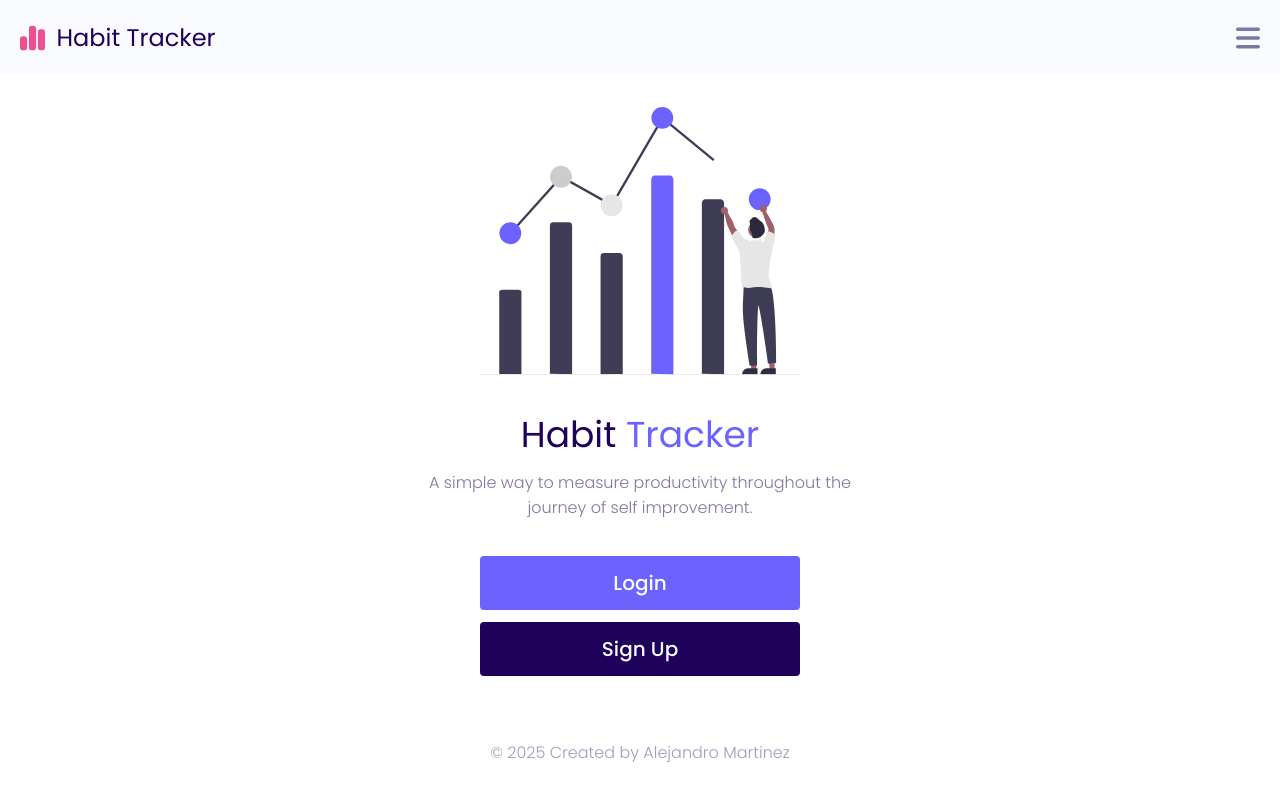
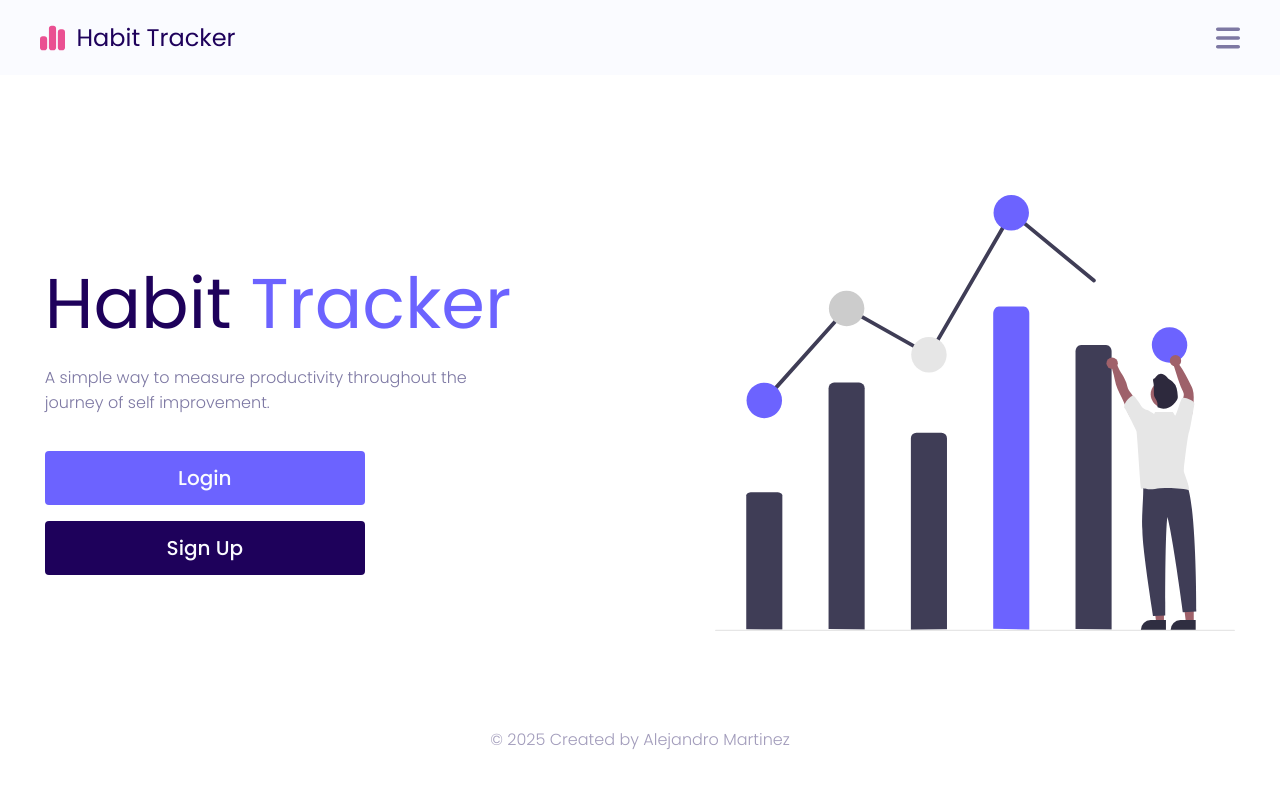
Before and after one commit to CloudOfAlemar/habit-tracker, a React (Vite) app: page / in a window 1280 px wide. Built offline with nearby package versions, Linux system fonts and the light colour scheme.

Commit message:
Completed Responsive styles for Home Page.

```diff
--- a/src/components/Header/Header.scss
+++ b/src/components/Header/Header.scss
@@ -8,6 +8,8 @@
   position: relative;
 
   &__container {
+    max-width: 1200px;
+    margin: auto;
     display: flex;
     justify-content: space-between;
     align-items: center;
--- a/src/pages/Home/Home.scss
+++ b/src/pages/Home/Home.scss
@@ -25,7 +25,7 @@
 
   &__login-btn,
   &__create-btn {
-    margin-bottom: 1.2rem;
+    margin-bottom: clamp(1.2rem, 3.2vw, 1.6rem);
     background-color: vars.$purple-blue;
   }
 
@@ -36,15 +36,20 @@
 
   // Individual Styles
 
+  &__container {
+    max-width: 1200px;
+    margin: auto;
+  }
+
   &__img-wrapper {
-    margin-bottom: 3.2rem;
+    margin-bottom: clamp(3.2rem, 8.5vw, 3.6rem);
   }
 
   &__graph-img {
     display: block;
     margin: auto;
     width: 85%;
-    max-width: 32rem;
+    max-width: 36rem;
   }
 
   &__text-content {
@@ -53,7 +58,7 @@
   }
 
   &__heading {
-    font-size: 3.6rem;
+    font-size: clamp(3.6rem, 9.9vw, 4rem);
     margin-bottom: .8rem;
     font-weight: 400;
 
@@ -66,7 +71,51 @@
     font-size: 1.6rem;
     font-weight: 300;
     color: vars.$purple-gray;
-    max-width: 47.5rem;
+    max-width: 52.5rem;
     margin: auto;
   }
 }
+
+@media screen and (min-width: 1024px) {
+  .home {
+    padding: 12rem clamp(3.6rem, 3.5vw, 6.4rem) 6.4rem;
+
+    // Combined Styles
+    &__login-btn,
+    &__signup-btn,
+    &__create-btn,
+    &__view-btn {
+      margin-left: 0;
+    }
+
+    // Individual Styles
+    &__container {
+      display: flex;
+      justify-content: space-between;
+      align-items: center;
+    }
+
+    &__img-wrapper {
+      order: 2;
+      margin-bottom: 0;
+    }
+
+    &__graph-img {
+      margin: 0;
+      width: 100%;
+      max-width: clamp(45rem, 44vw, 52rem);
+    }
+
+    &__text-content {
+      text-align: left;
+    }
+
+    &__heading {
+      font-size: clamp(5.6rem, 5.5vw, 7.2rem);
+    }
+
+    &__description {
+      max-width: 47.5rem;
+    }
+  }
+}
```
